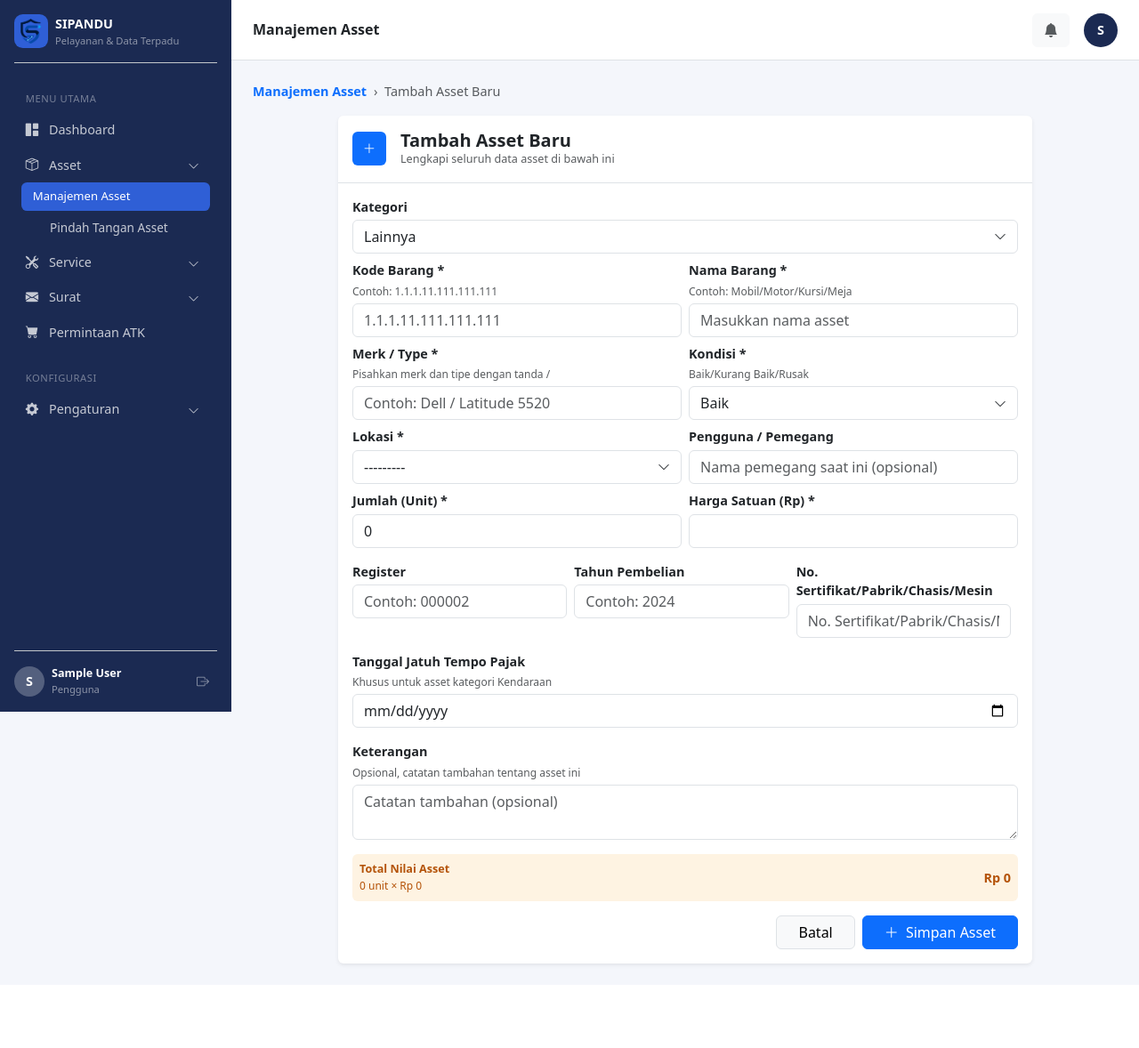
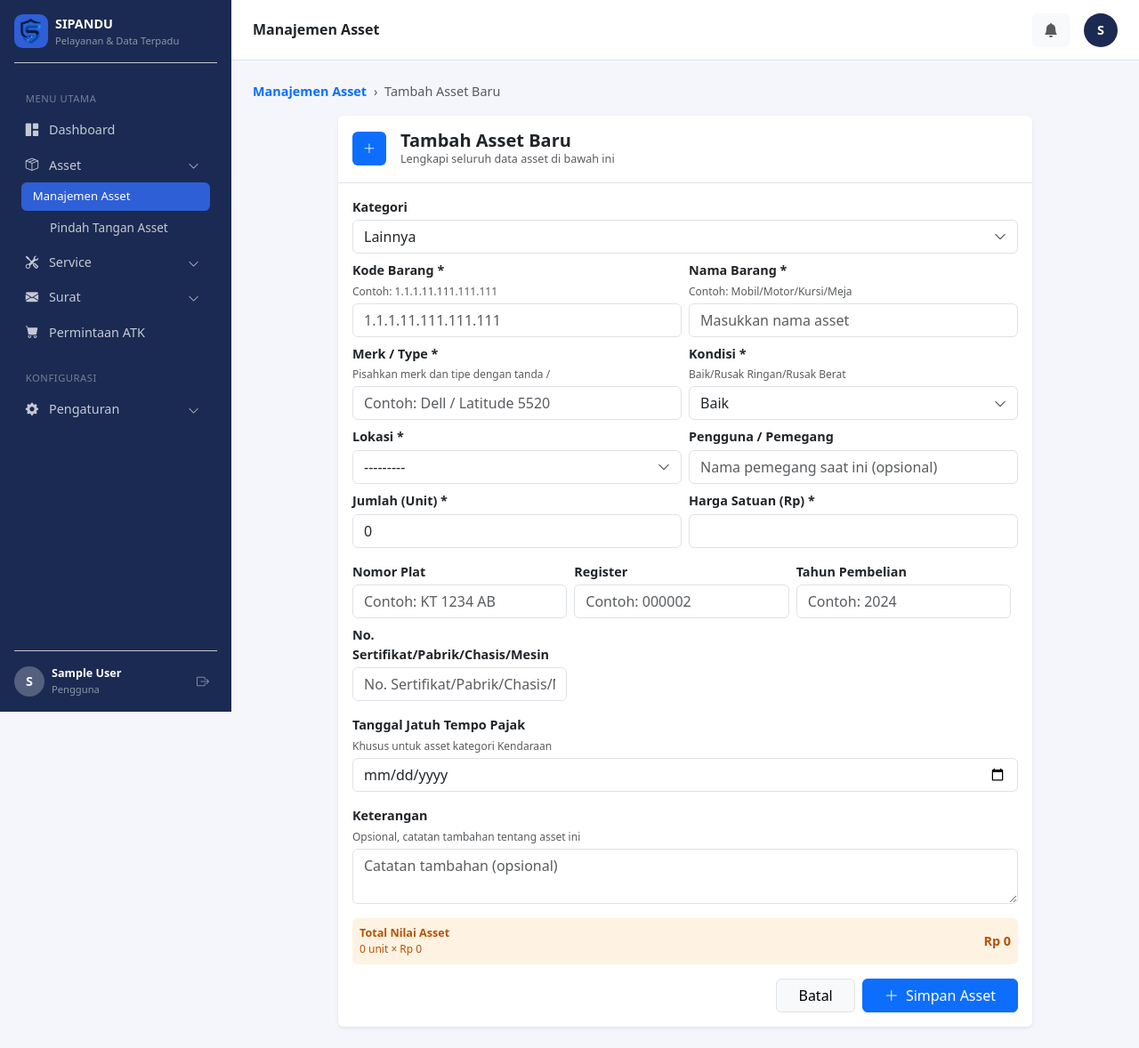
Before and after one commit to AhmadGhozi/Website-SIPANDU, a Django app: page /asset/tambah/ in a window 1280 px wide. Shown: the whole page at 89% size. Before the commit the page ends 1088 px from the top, so only its background shows below. Run offline with Django 5.2, Linux system fonts and the light colour scheme; the visitor is signed in with stand-in values (Sample User, id 1).

Commit message:
Revisi : Menambahkan nomor plat pada form manajemen asset & update pilihan kondisi

```diff
--- a/asset/forms.py
+++ b/asset/forms.py
@@ -8,7 +8,7 @@ class AssetForm(forms.ModelForm):
         fields = [
             'kategori', 'kode_barang', 'nama_barang', 'merk_type', 'jumlah', 'harga_satuan',
             'kondisi', 'lokasi', 'pengguna', 'keterangan',
-            'register', 'tahun_pembelian', 'nomor_identitas', 'tanggal_jatuh_tempo_pajak',
+            'nomor_plat', 'register', 'tahun_pembelian', 'nomor_identitas', 'tanggal_jatuh_tempo_pajak',
             ]
         widgets = {
             'kategori': forms.Select(attrs={'class': 'd-none'}),
@@ -21,6 +21,7 @@ class AssetForm(forms.ModelForm):
             'lokasi': forms.Select(attrs={'class': 'd-none'}),
             'pengguna': forms.TextInput(attrs={'class': 'form-control', 'placeholder': 'Nama pemegang saat ini (opsional)'}),
             'keterangan': forms.Textarea(attrs={'class': 'form-control', 'rows': 2, 'placeholder': 'Catatan tambahan (opsional)'}),
+            'nomor_plat': forms.TextInput(attrs={'class': 'form-control', 'placeholder': 'Contoh: KT 1234 AB'}),
             'register': forms.TextInput(attrs={'class': 'form-control', 'placeholder': 'Contoh: 000002'}),
             'tahun_pembelian': forms.NumberInput(attrs={'class': 'form-control', 'placeholder': 'Contoh: 2024'}),
             'nomor_identitas': forms.TextInput(attrs={'class': 'form-control', 'placeholder': 'No. Sertifikat/Pabrik/Chasis/Mesin (khusus kendaraan)'}),
--- a/asset/models.py
+++ b/asset/models.py
@@ -6,8 +6,8 @@ from datetime import date, timedelta
 class Asset(models.Model):
     KONDISI_CHOICES = [
         ('baik', 'Baik'),
-        ('kurang_baik', 'Kurang Baik'),
-        ('rusak', 'Rusak'),
+        ('rusak_ringan', 'Rusak Ringan'),
+        ('rusak_berat', 'Rusak Berat'),
     ]
 
     KATEGORI_CHOICES = [
@@ -55,6 +55,7 @@ class Asset(models.Model):
     lokasi = models.CharField(max_length=100, choices=LOKASI_CHOICES, blank=True, verbose_name="Lokasi")
     pengguna = models.CharField(max_length=150, blank=True, verbose_name="Pengguna/Pemegang Saat Ini")
 
+    nomor_plat = models.CharField(max_length=20, blank=True, verbose_name="Nomor Plat")
     register = models.CharField(max_length=20, blank=True, verbose_name="Register")
     tahun_pembelian = models.PositiveIntegerField(blank=True, null=True, verbose_name="Tahun Pembelian")
     nomor_identitas = models.CharField(max_length=255, blank=True, verbose_name="No. Sertifikat/Pabrik/Chasis/Mesin")
--- a/templates/asset/asset_form.html
+++ b/templates/asset/asset_form.html
@@ -76,7 +76,7 @@
                         </div>
                         <div class="col-md-6">
                             <label class="form-label fw-semibold mb-1">Kondisi *</label>
-                            <p class="text-muted small mb-1" style="font-size: .75rem;">Baik/Kurang Baik/Rusak</p>
+                            <p class="text-muted small mb-1" style="font-size: .75rem;">Baik/Rusak Ringan/Rusak Berat</p>
 
                             <div class="custom-select-wrap" data-target="id_kondisi">
                                 <div class="custom-select-toggle form-control">
@@ -85,8 +85,8 @@
                                 </div>
                                 <div class="custom-select-menu">
                                     <div class="custom-select-option" data-value="baik">Baik</div>
-                                    <div class="custom-select-option" data-value="kurang_baik">Kurang Baik</div>
-                                    <div class="custom-select-option" data-value="rusak">Rusak</div>
+                                    <div class="custom-select-option" data-value="kurang_baik">Rusak Ringan</div>
+                                    <div class="custom-select-option" data-value="rusak">Rusak Berat</div>
                                 </div>
                             </div>
                             {{ form.kondisi }}
@@ -147,6 +147,10 @@
                             {{ form.harga_satuan }}
                         </div>
                         <div class="row g-2 mb-2">
+                            <div class="col-md-4">
+                                <label class="form-label fw-semibold mb-1">Nomor Plat</label>
+                                {{ form.nomor_plat }}
+                            </div>
                             <div class="col-md-4">
                                 <label class="form-label fw-semibold mb-1">Register</label>
                                 {{ form.register }}
--- a/templates/asset/asset_list.html
+++ b/templates/asset/asset_list.html
@@ -92,10 +92,10 @@
                     <td>
                         {% if asset.kondisi == 'baik' %}
                         <span class="badge bg-success">Baik</span>
-                        {% elif asset.kondisi == 'kurang_baik' %}
-                        <span class="badge bg-success">Kurang Baik</span>
+                        {% elif asset.kondisi == 'rusak_ringan' %}
+                        <span class="badge bg-warning text-dark">Rusak Ringan</span>
                         {% else %}
-                        <span class="badge bg-danger">Rusak</span>
+                        <span class="badge bg-danger">Rusak Berat</span>
                         {% endif %}
                     </td>
                     <td class="text-end pe-3">
```
Also changed, not shown: templates/asset/asset_detail.html (+12 -4 lines), templates/asset/asset_public_detail.html (+4 -4 lines), asset/migrations/0017_asset_nomor_plat_alter_asset_kondisi.py (added).
